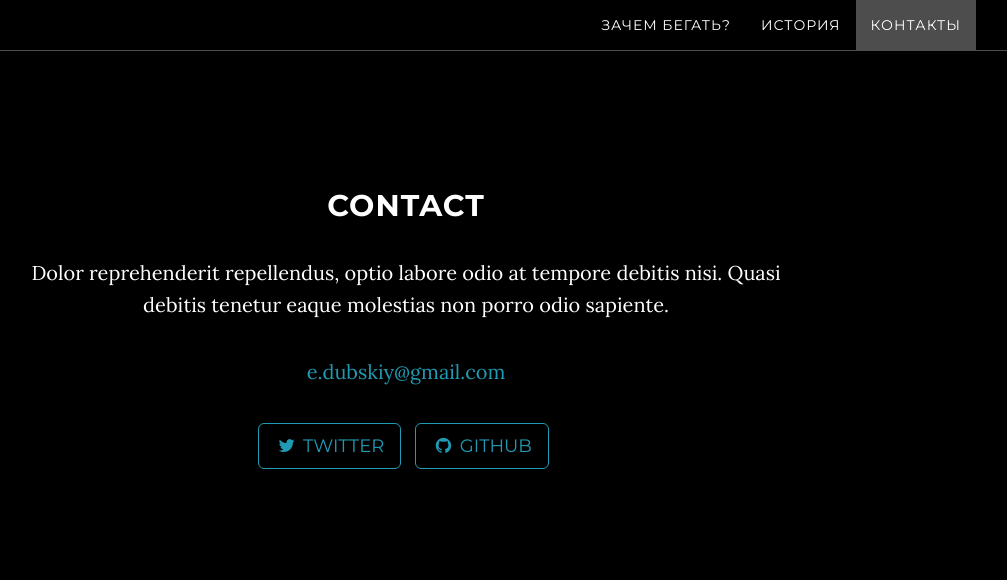
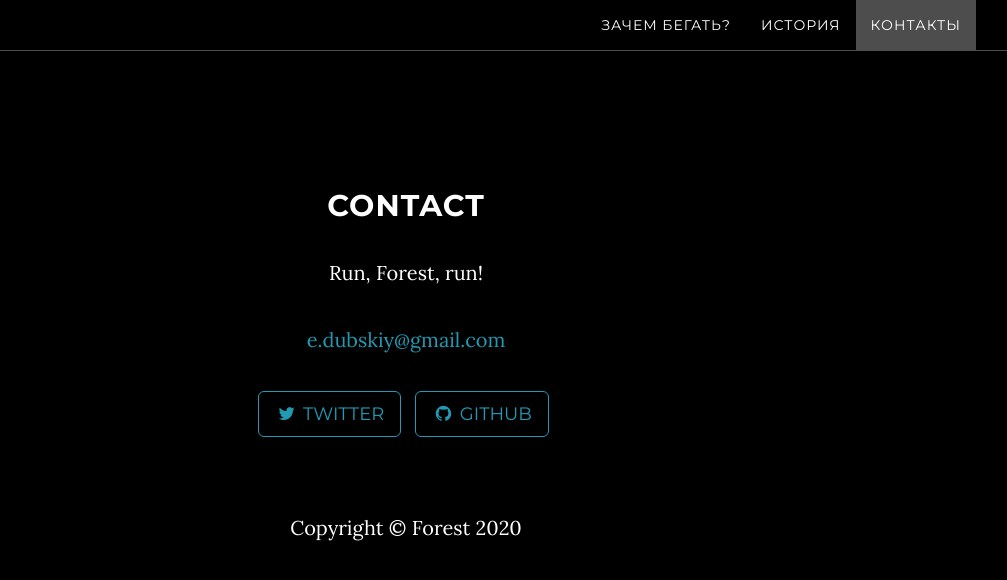
Before and after one commit to forest-club/forest-club.github.io, a Jekyll site: the page built from index.html, in a window 1280 px wide and 900 px high, scrolled down 2520 px. Shown: the top 580 px of the window, without its empty margins (234-1241 px from the left). Built offline with Jekyll 4.4.1, drawn with Linux system fonts in a browser that asks for light colours.

```diff
--- a/_includes/contact.html
+++ b/_includes/contact.html
@@ -3,7 +3,7 @@
         <div class="row">
             <div class="col-lg-8 col-lg-offset-2">
                 <h2>Contact</h2>
-                <p>Dolor reprehenderit repellendus, optio labore odio at tempore debitis nisi. Quasi debitis tenetur eaque molestias non porro odio sapiente.</p>
+                <p>Run, Forest, run!</p>
                 <p><a href="mailto:{{ site.email }}">{{ site.email }}</a>
                 </p>
                 <ul class="list-inline banner-social-buttons">
--- a/_layouts/default.html
+++ b/_layouts/default.html
@@ -7,7 +7,6 @@
     {% include about.html %}
     {% include download.html %}
     {% include contact.html %}
-    {% include map.html %}
     {% include footer.html %}
     {% include js.html %}
     </body>
```
